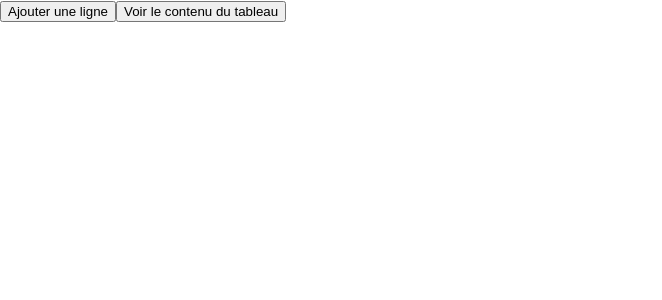
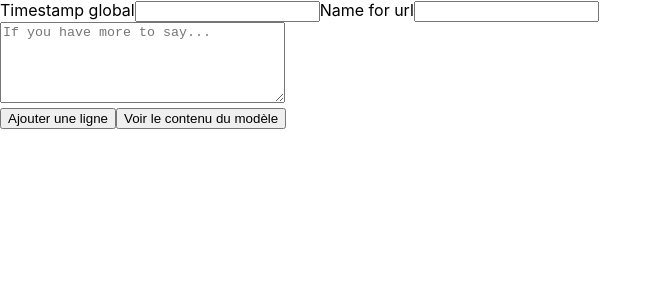
Before and after one commit to Vico-P/mm-generator, a React (Create React App) app: page /create-post in a window 1280 px wide. Shown: the top 300 px of the page, without its empty margins (0-662 px from the left). Built offline with nearby package versions, Linux system fonts and the light colour scheme.

Commit message:
Table template is now in a hook state object containing all the fields

```diff
--- a/src/Modules/PostGeneratorModule/PostGenerator.js
+++ b/src/Modules/PostGeneratorModule/PostGenerator.js
@@ -2,14 +2,37 @@ import React, { useState } from 'react';
 // import { useSelector } from 'react-redux' uncomment when redux-store is ready
 
 function PostGenerator() {
-    const [arrayPost, setArrayPost] = useState([]);
+    const [arrayPost, setArrayPost] = useState({
+      urlTimestamp: '',
+      urlName: '',
+      images: [],
+      message: '',
+    });
     const rows = [];
     const handleChange = (newValue, field, index) => {
-      let newArray = [...arrayPost];
-      newArray[index][field] = newValue;
-      setArrayPost(newArray);
-    }
-    arrayPost.forEach((row) => {
+      if (index || index === 0) {
+        let newArray = [...arrayPost.images];
+        newArray[index][field] = newValue;
+        arrayPost.images = newArray;
+      } else {
+        arrayPost[field] = newValue;
+      }
+      setArrayPost(Object.assign({}, arrayPost));
+    };
+
+    const addNewLine = () => {
+        arrayPost.images = [...arrayPost.images, {
+          index: arrayPost.images.length,
+          name: '',
+          imgUrl : '',
+          imgName : '',
+          desc: '',
+          price: 12
+        }];
+        setArrayPost(Object.assign({}, arrayPost));
+    };
+
+    arrayPost.images.forEach((row) => {
       rows.push(
         <tr key={row.index}>
           <td>
@@ -36,25 +59,23 @@ function PostGenerator() {
     });
     return (
       <div>
+      <span>Timestamp global</span><input type="text" value={arrayPost.urlTimestamp} onChange={(event) => {handleChange(event.target.value, "urlTimestamp")}}/>
+      <span>Name for url</span><input type="text" value={arrayPost.urlName} onChange={(event) => {handleChange(event.target.value, "urlName")}}/>
       <table>
         <tbody>
             {rows}
         </tbody>
       </table>
-      <button onClick={() => {
-        setArrayPost([...arrayPost, {
-          index: arrayPost.length,
-          name: '',
-          imgUrl : '',
-          imgName : '',
-          desc: '',
-          price: 12
-        }]);
-      }}>
+      <div>
+      <textarea value={arrayPost.message} onChange={(event) => {handleChange(event.target.value, "message")}}
+      rows="5" cols="33" placeholder="If you have more to say...">
+      </textarea>
+      </div>
+      <button onClick={() => {addNewLine()}}>
         Ajouter une ligne
       </button>
       <button onClick={() => console.log(arrayPost)}>
-        Voir le contenu du tableau
+        Voir le contenu du modèle
       </button>
       </div>
     );
```
